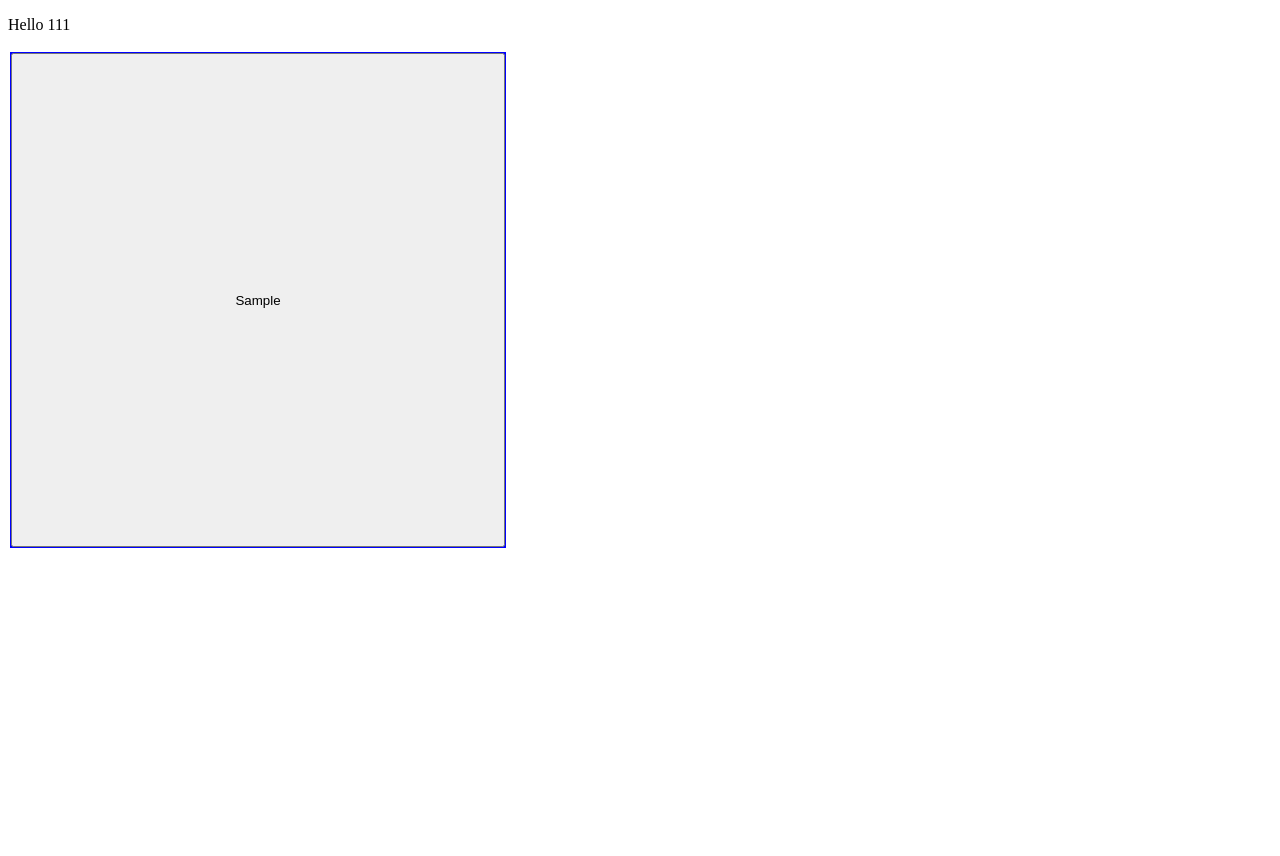
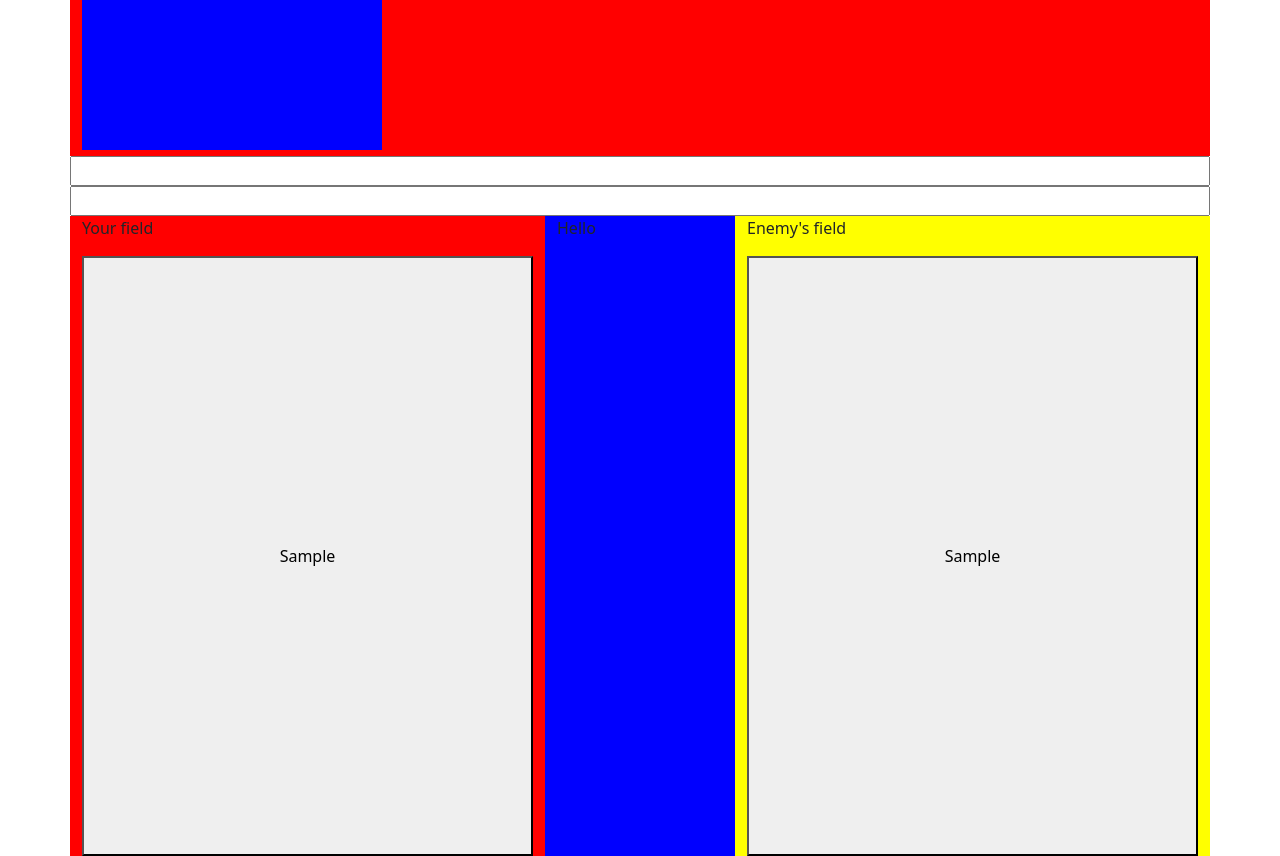
Before and after one commit to zablaza/seabattle, a Django app: template app/templates/game/gamefield.html in a window 1280 px wide. Before the commit the page ends 548 px from the top, so only its background shows below. Run offline with Django 3.2, Linux system fonts and the light colour scheme; the template is opened without the code that fills it: most values are stand-ins (such as "Sample title", 1, 10 or a date in 2020); a map, chart or similar area stays blank; parts of the project's set-up code (start-up, migrations or seed data) failed here and were passed over.

Commit message:
canvas coordinates

```diff
--- a/app/app/settings.py
+++ b/app/app/settings.py
@@ -126,7 +126,8 @@ USE_TZ = True
 # https://docs.djangoproject.com/en/3.2/howto/static-files/
 
 STATIC_URL = '/static/'
-
+STATICFILES_DIRS = [BASE_DIR / 'static']
+#STATIC_ROOT = '/static/'
 # Default primary key field type
 # https://docs.djangoproject.com/en/3.2/ref/settings/#default-auto-field
 
--- a/app/templates/base.html
+++ b/app/templates/base.html
@@ -3,9 +3,11 @@
 <head>
     <meta charset="UTF-8">
     <title>Title</title>
+    <link href="https://cdn.jsdelivr.net/npm/bootstrap@5.3.2/dist/css/bootstrap.min.css" rel="stylesheet" integrity="sha384-T3c6CoIi6uLrA9TneNEoa7RxnatzjcDSCmG1MXxSR1GAsXEV/Dwwykc2MPK8M2HN" crossorigin="anonymous">
 </head>
 <body>
 {% block body %}
 {% endblock body %}
+<script src="https://cdn.jsdelivr.net/npm/bootstrap@5.3.2/dist/js/bootstrap.bundle.min.js" integrity="sha384-C6RzsynM9kWDrMNeT87bh95OGNyZPhcTNXj1NW7RuBCsyN/o0jlpcV8Qyq46cDfL" crossorigin="anonymous"></script>
 </body>
 </html>
--- a/app/templates/game/gamefield.html
+++ b/app/templates/game/gamefield.html
@@ -1,11 +1,13 @@
 {% extends '../base.html' %}
+{% load static %}
 {% block body %}
+
 <style>
         table {
             width: 100%;
-            height: 100%;
-            min-height: 500px;
-            max-width: 500px;
+            height: 75vh;
+            min-height: 200px;
+            min-width: 200px;
         }
         button {
             height: 100%;
@@ -14,12 +16,49 @@
         tr {
             background-color:blue;
         }
+        td {
+            height: 9%;
+            width: 9%;
+            margin: 0px;
+            padding: 0px;
+            }
         .mouse-select:hover {
             background-color: gray;
 
         }
+        .container-2 {
+        margin-left: calc(50% - 550px);
+        width: calc(50% + 550px);
+            }
+
+        .box {
+              width: 500px;
+              height: 250px;
+              border: 1px solid black;
+              padding: 10px;
+              margin: 10px;
+              }
 </style>
-<p>Hello 111</p>
+
+</div>
+<div class="container">
+<div class="row">
+    <div class="col" style="background-color: red" onmousemove="coordinate(event)">
+        <canvas id="canvas" style="background-color: blue"></canvas>
+        <script src="{% static 'js/test.js'%}"></script>
+    </div>
+</div>
+    <div class="row">
+        <input id="X"/>
+        <input id="Y"/>
+    </div>
+
+
+    <div class="row">
+
+        <div class="col-5" style="background-color: red">
+            <p>Your field</p>
+
             <table>
                 {% for row in field %}
                     <tr>
@@ -31,4 +70,26 @@
                     </tr>
                 {% endfor %}
             </table>
+        </div>
+        <div class="col-2" style="background-color: blue">
+            Hello
+        </div>
+
+        <div class="col-5" style="background-color: yellow">
+            <p>Enemy's field</p>
+            <table>
+                {% for row in field %}
+                    <tr>
+                        {% for item in row %}
+                            <td>
+                                <button class="mouse-select" name="button_pressed" value="{{ item.index }}">{{ item.display_value }}</button>
+                            </td>
+                        {% endfor %}
+                    </tr>
+                {% endfor %}
+            </table>
+        </div>
+    </div>
+</div>
+
 {% endblock body %}
```
Also changed, not shown: app/game/views.py (+20 -10 lines). Lines whose indentation alone changed are shown as unchanged.
